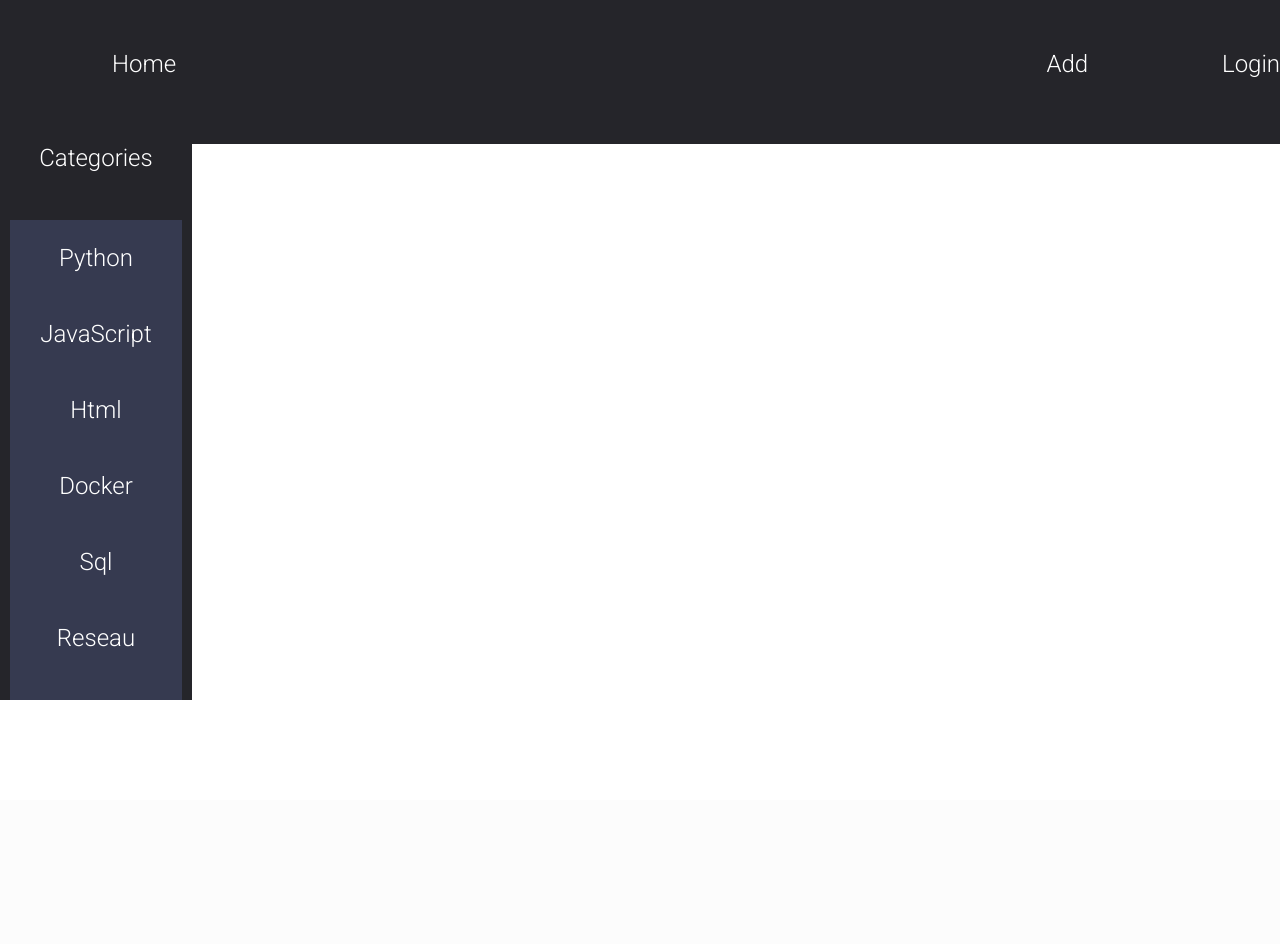
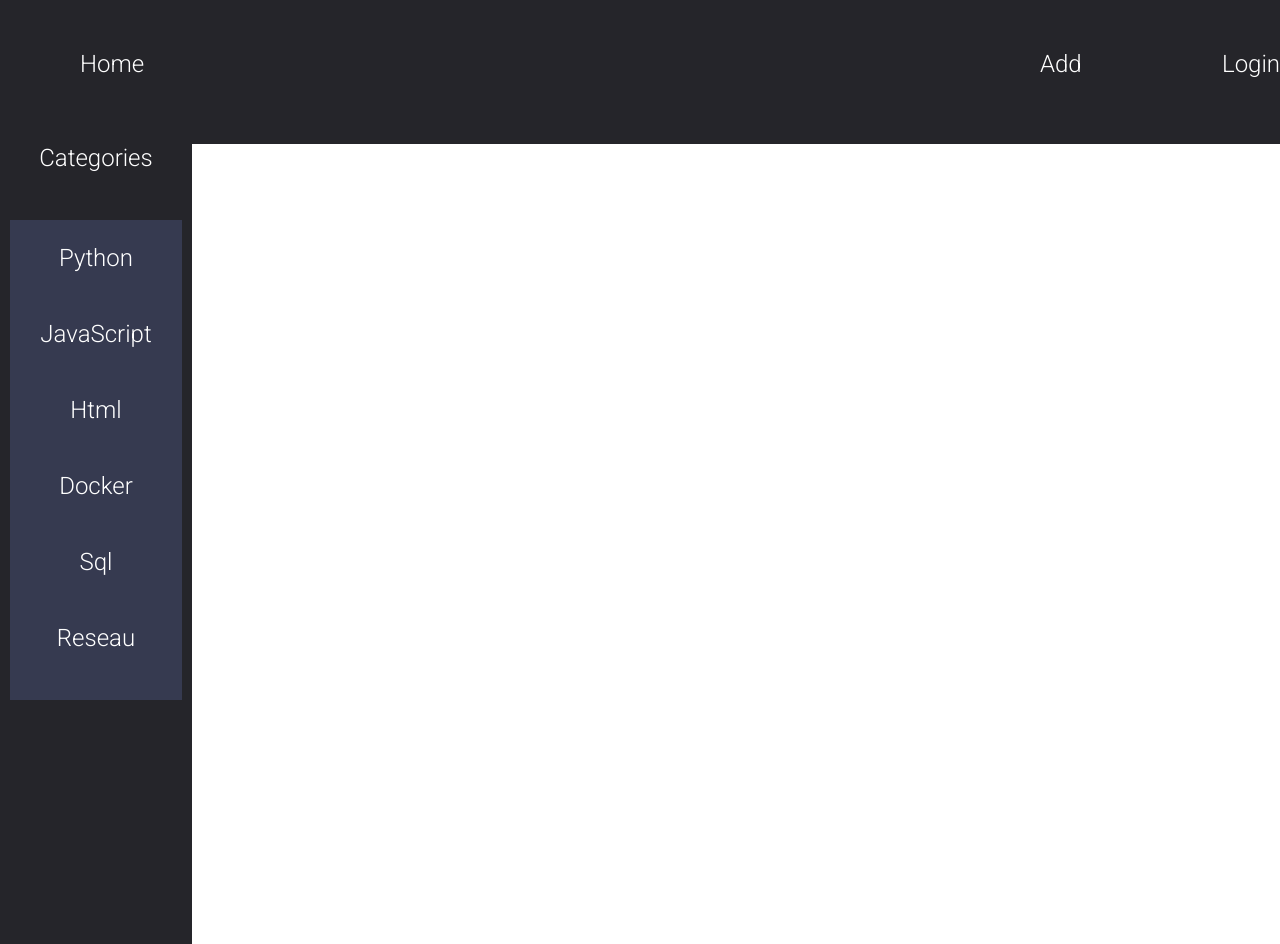
Before and after one commit to bjanik/E-learning, a Python web app: template app/templates/index.html in a window 1280 px wide. Before the commit the page ends 700 px from the top, so only its background shows below. Run offline with Jinja, Linux system fonts and the light colour scheme; the template is opened without the code that fills it, so the values that code supplies are empty.

Commit message:
creation in index.html : nav and aside

```diff
--- a/app/static/css/style.css
+++ b/app/static/css/style.css
@@ -27,7 +27,7 @@
 }
 .home{
     width:80%;
-    margin-left: 7em;
+    padding-left: 5em;
 }
 
 .nav_right{
@@ -41,6 +41,7 @@
 .aside_right{
     background-color: #25252A;
     width:15%;
+    height: 100vh;
 
 }
 .aside_right a{
```
